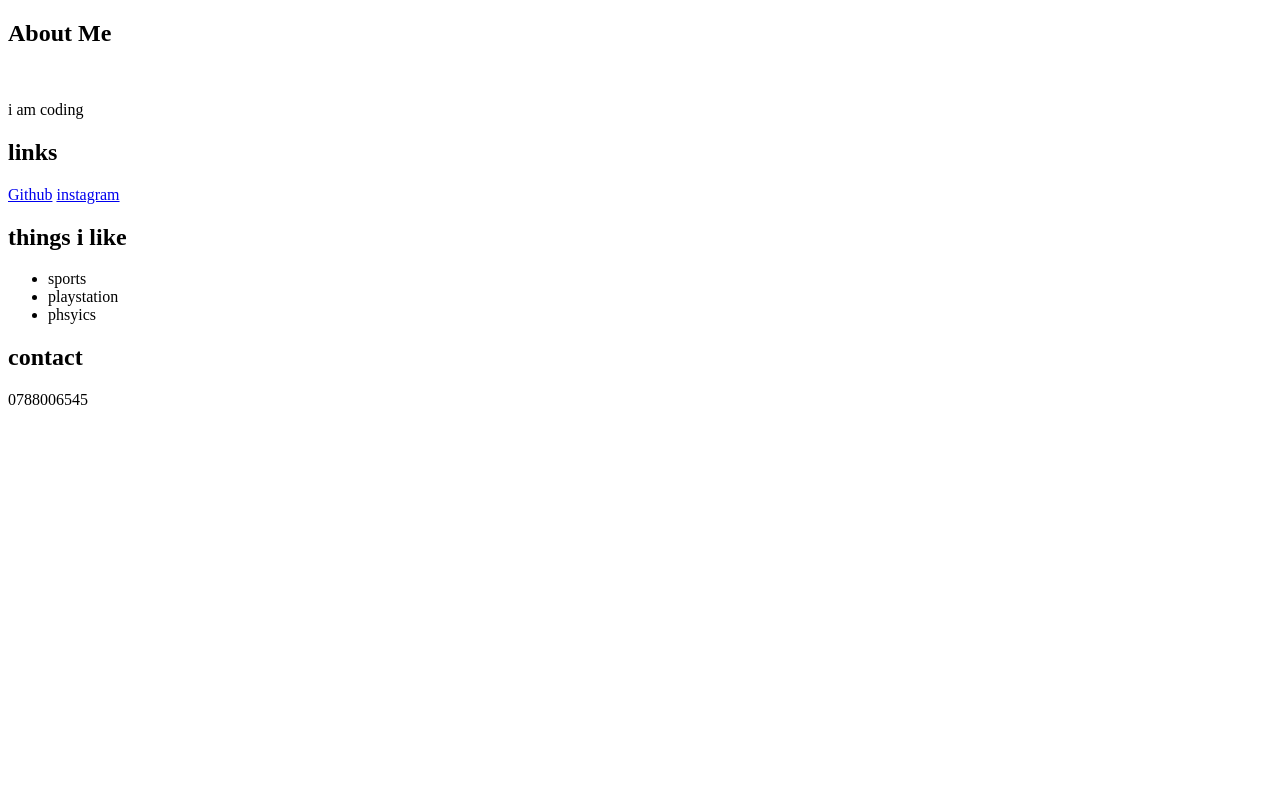
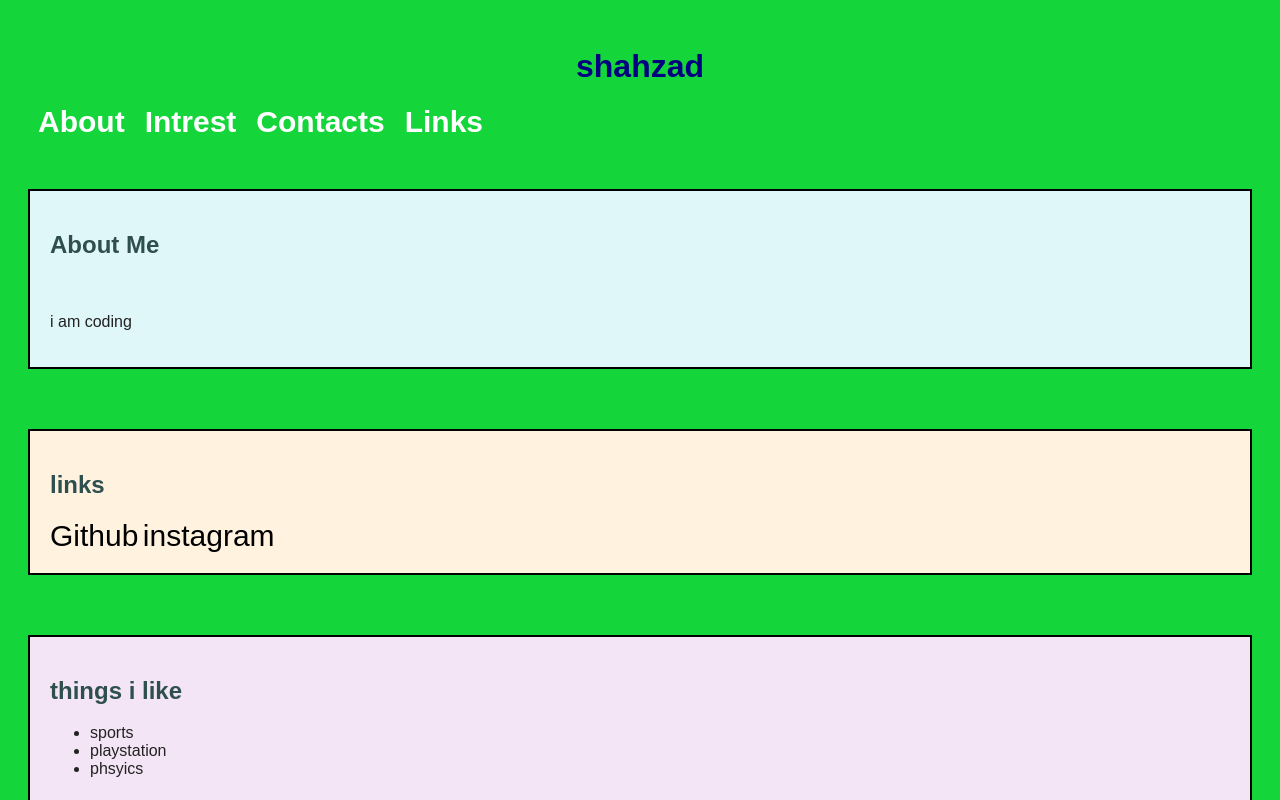
Before and after one commit to brochampion/my-first-website, a plain HTML site: page index.html in a window 1280 px wide. Shown: the top 800 px of the page. Drawn offline with Linux system fonts and the light colour scheme.

Commit message:
i want to push to git hub

```diff
--- a/index.html
+++ b/index.html
@@ -1,11 +1,21 @@
 <!doctype html>
 <html lang="en">
   <head>
+    <link rel="stylesheet" href="style.css">
     <meta charset="UTF-8" />
     <meta name="viewport" content="width=device-width, initial-scale=1.0" />
     <title>Document</title>
   </head>
   <body>
+    <header>
+      <h1>shahzad</h1>
+      <nav>
+        <a href="#about">About</a>
+        <a href="#intrest">Intrest</a>
+        <a href="#contact">Contacts</a>
+        <a href="#links">Links</a>
+      </nav>
+    </header>
     <main>
       <section id="about">
         <h2>About Me</h2>
@@ -27,7 +37,7 @@
       </section>
       <section id="contact">
         <h2>contact</h2>
-        <p>0788006545</p>
+        <p class="highlight">0788006545</p>
       </section>
     </main>
   </body>
--- /dev/null
+++ b/style.css
@@ -0,0 +1,79 @@
+h1 {
+    color: navy;
+  margin: 20px;
+}
+h2 {
+    color: darkslategray;
+}
+
+
+section {
+    border: 2px solid black;
+    padding: 20px;
+    margin: 20px;
+    background: #f0f0f0;
+
+}
+nav {
+    display: flex;
+    gap: 20px;
+    margin: 10px;
+
+
+}
+img {
+    width: 200px;
+    height: auto;
+    border-radius: 20%;
+    object-fit: cover;
+}
+body{
+    font-family:Arial, Helvetica, sans-serif ;
+    background: #14d63b;
+    color: #222;
+
+}
+#about{
+    background: #e0f7fa;
+}
+#links{
+    background: #fff3e0;
+
+}
+#intrest{
+    background: #f3e5f5;
+}
+#contact{
+    background: #e8fef9;
+}
+main{
+    display:flex;
+    flex-direction: column;
+    gap: 20px;
+
+}
+header{
+    text-align: center;
+    padding: 20px;
+
+}
+nav a {
+    color: white;
+    text-decoration: none;
+    font-weight: bolder;
+    font-size: 30px;
+}
+nav a:hover{
+    color: #ffcc00;
+
+}
+section a {
+    color: black;
+    text-decoration: none;
+    font-size: 30px;
+}
+
+section a:hover{
+    color: #ffcc00;
+
+}
```
Also changed, not shown: my-sec-website/index.html (added, +15 -0 lines).
